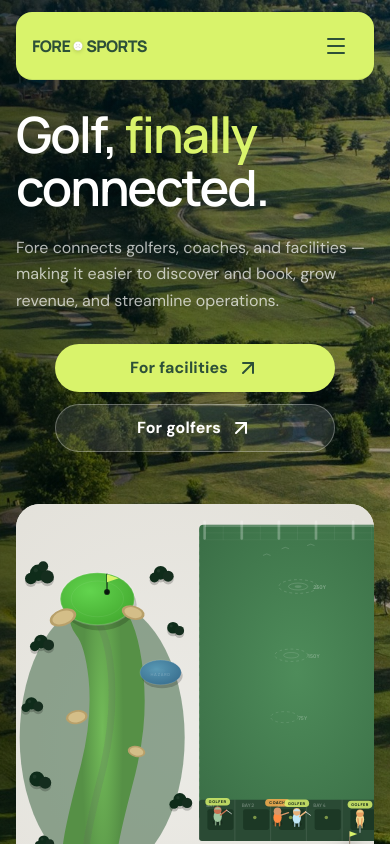
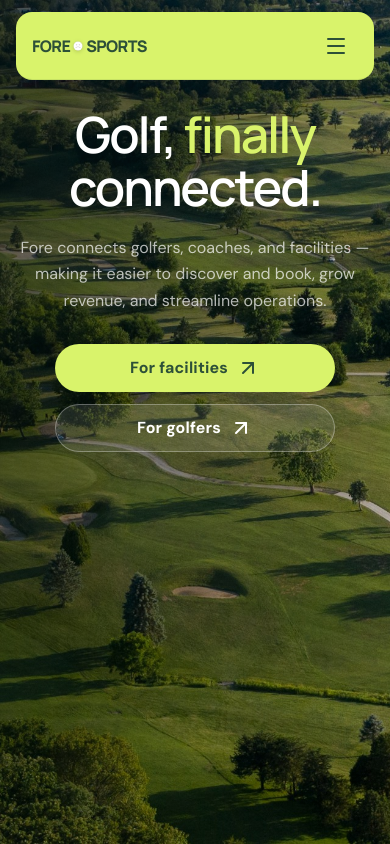
Before and after one commit to Savvvv4/fore-website, a React (Vite) app: page / in a window 390 px wide. Shown: the top 844 px of the page. Built offline with nearby package versions, Linux system fonts and the light colour scheme.

Commit message:
Center hero content layout

```diff
--- a/src/App.tsx
+++ b/src/App.tsx
@@ -3,7 +3,6 @@ import heroImg from './imports/welcome-23Iyt5HSJ-c-unsplash-1.jpg';
 import itishImg from './imports/itish-arora.jpg';
 import savdeepImg from './imports/PFP.jpeg';
 import ProductDemo from './components/ProductDemo';
-import HeroEcosystem from './components/HeroEcosystem';
 import { Link, NavLink, Route, Routes, useLocation } from 'react-router-dom';
 import { AnimatePresence, motion } from 'framer-motion';
 import { ArrowUpRight, Menu, X } from 'lucide-react';
@@ -232,7 +231,6 @@ function Home() {
             </div>
           </div>
 
-          <HeroEcosystem />
         </div>
       </section>
 
--- a/src/styles.css
+++ b/src/styles.css
@@ -173,12 +173,21 @@ a { color: inherit; }
   padding-top: 168px;
   padding-bottom: 96px;
   display: grid;
-  grid-template-columns: 1.1fr .9fr;
+  grid-template-columns: 1fr;
   align-items: center;
+  align-content: center;
+  justify-content: center;
   gap: 80px;
   position: relative;
   z-index: 2;
 }
+.hero-copy {
+  width: min(100%, 760px);
+  margin: 0 auto;
+  text-align: center;
+}
+.hero-copy > p { margin-left: auto; margin-right: auto; }
+.hero .button-row { justify-content: center; }
 
 /* H1 — used on hero and page-hero */
 .hero h1, .page-hero h1 {
@@ -221,7 +230,8 @@ a { color: inherit; }
   line-height: 1.65;
   color: var(--muted);
   max-width: 500px;
-  margin: 30px 0 44px;
+  margin: 30px auto 44px;
+  text-align: center;
 }
 
 .button-row { display: flex; gap: 10px; flex-wrap: wrap; }
@@ -1251,10 +1261,10 @@ a { color: inherit; }
   .nav-links.open a.active,
   .nav-links.open a:hover { color: var(--forest); }
 
-  .hero { padding-top: 108px; padding-bottom: 72px; }
+  .hero { padding-top: 108px; padding-bottom: 44px; }
   .hero-background-image { object-position: 60% 30%; }
   .hero h1, .page-hero h1 { font-size: 50px; letter-spacing: -.04em; }
-  .hero-copy > p { font-size: 16px; margin: 22px 0 30px; }
+  .hero-copy > p { font-size: 16px; margin: 22px auto 30px; }
   .button-row { flex-direction: column; align-items: center; gap: 12px; }
   .button-row .button { width: min(100%, 280px); }
   .page-hero > .button,
```
